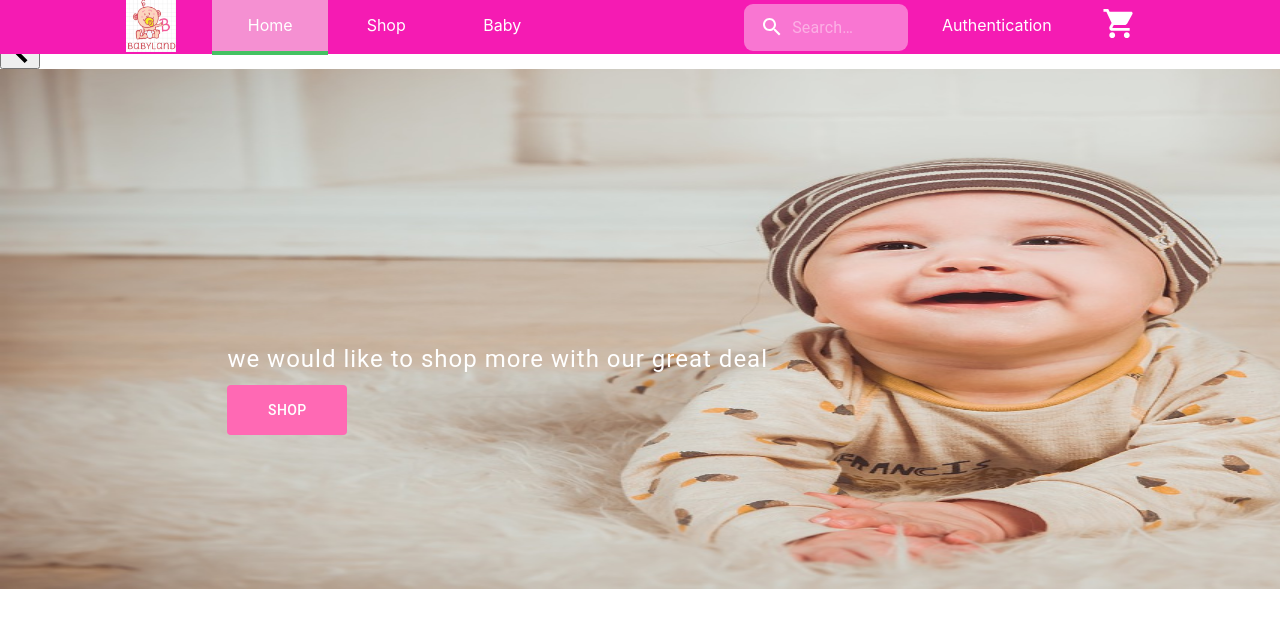
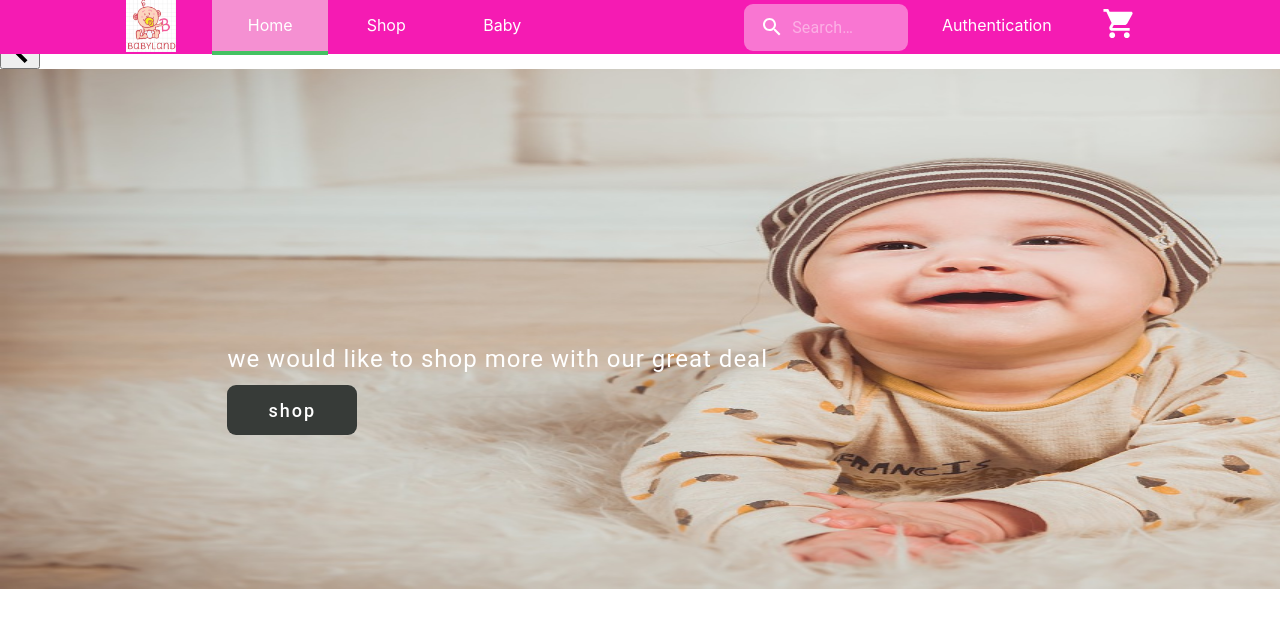
Before and after one commit to SushilSubedi/babyland, a React (Create React App) app: page / in a window 1280 px wide. Shown: the top 628 px of the page. Built offline with nearby package versions, Linux system fonts and the light colour scheme.

Commit message:
image slider improved

```diff
--- a/src/components/ImageSlider/ImageSlider.js
+++ b/src/components/ImageSlider/ImageSlider.js
@@ -30,7 +30,7 @@ const ImageSlider = () => {
           {
             data.map((item,index) => (
               <div style={{position:'relative'}}>
-                  <img key={index} style={item.img === babe ? {height:'520px',width:'150%'} : {height:'400px', width:'100%'}} alt="img slider" src={item.img} />
+                  <img key={index} style={item.img === babe ? {height:'520px',width:'150%'} : {height:'520px', width:'100%'}} alt="img slider" src={item.img} />
                   <div className={item.className}>
                     <Typography variant="h5" className={classes.Typography}>we would like to shop more with our great deal</Typography>
                     <Button className={classes.Button}>shop</Button>
@@ -46,7 +46,7 @@ const useStyles = makeStyles(theme =>
   createStyles({
     mother: {
         position: 'absolute',
-        bottom:'45%',
+        bottom:'35%',
         right:'10%'
     },
     slide: {
@@ -54,7 +54,7 @@ const useStyles = makeStyles(theme =>
     },
     toychild: {
       position: 'absolute',
-      bottom:'35%',
+      bottom:'20%',
       left:'10%'
     },
     babe: {
@@ -68,11 +68,18 @@ const useStyles = makeStyles(theme =>
       paddingBottom:'2%'
     },
     Button: {
-      background:'hotpink',
-      width:'120px',
+      background:'#373b38',
+      width:'130px',
+      textTransform:'initial',
+      borderRadius:'9px',
       height:'50px',
       color:'white',
-      textAlign:'center'
+      fontSize:'18px',
+      textAlign:'center',
+      letterSpacing:'2px',
+      "&:hover": {
+        background:'#5b635d'
+      }
     }
   }))
 export default ImageSlider;
```
